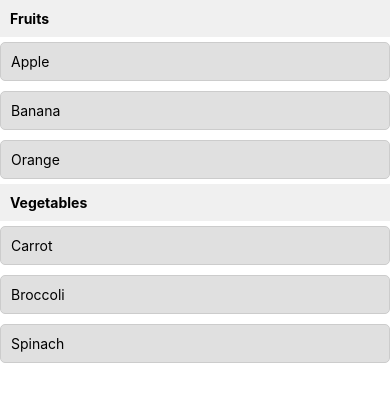
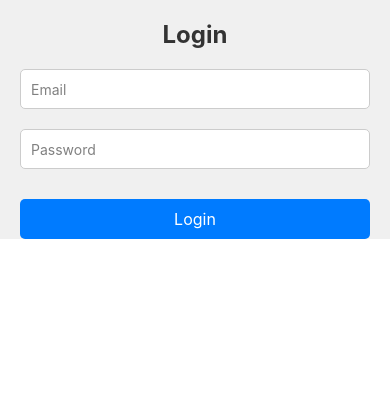
Before and after one commit to R-e-h-a-n-N-a-s-e-e-r/leaning-React-Native, a React Native app: screen / in a window 390 px wide. Shown: the top 402 px of the page. Built offline with nearby package versions, Linux system fonts and the light colour scheme.

Commit message:
Simple LoginForm

```diff
--- a/App.tsx
+++ b/App.tsx
@@ -1,13 +1,6 @@
 import { Button, StyleSheet, Text, View } from 'react-native';
 import React from 'react';
-import First from './src/Components/First';
-import OnPress from './src/Components/OnPress';
-import UseState from './src/Components/UseState';
-import Props from './src/Components/Props';
-import InputText from './src/Components/InputText';
-import Styling from './src/Components/Styling';
-import FlatListScreen from './src/Components/FlatListScreen';
-import SectionListScreen from './src/Components/SectionListScreen';
+import LoginForm from './src/Components/LoginForm';
 
 const App = () => {
   return (
@@ -18,7 +11,8 @@
       {/* <InputText/> */}
       {/* <Styling /> */}
       {/* <FlatListScreen /> */}
-      <SectionListScreen />
+      {/* <SectionListScreen /> */}
+      <LoginForm />
     </View>
   );
 };
--- /dev/null
+++ b/src/Components/LoginForm.tsx
@@ -0,0 +1,84 @@
+import {
+
+  StyleSheet,
+  Text,
+  TextInput,
+  TouchableOpacity,
+  View,
+} from 'react-native';
+import React, { useState } from 'react';
+
+const LoginForm = () => {
+  const [Email, setEmail] = useState('');
+  const [Password, setPassword] = useState('');
+  const handleLogin = () => {
+    console.log(`Email: ${Email}, Password: ${Password}`);
+    setEmail('');
+    setPassword('');
+  };
+
+  return (
+    <View style={styles.Container}>
+      <Text style={styles.Heading}>Login</Text>
+      <TextInput
+        value={Email}
+        placeholder="Email"
+        onChangeText={setEmail}
+        keyboardType="email-address"
+        placeholderTextColor={'gray'}
+        autoCapitalize="none"
+        style={styles.Input}
+      />
+      <TextInput
+        value={Password}
+        placeholder="Password"
+        onChangeText={setPassword}
+        style={styles.Input}
+        placeholderTextColor={'gray'}
+        secureTextEntry
+      />
+      <TouchableOpacity style={styles.Button} onPress={handleLogin}>
+        <Text style={styles.ButtonText}>Login</Text>
+      </TouchableOpacity>
+    </View>
+  );
+};
+
+export default LoginForm;
+
+const styles = StyleSheet.create({
+  Container: {
+    backgroundColor: '#f0f0f0ff',
+    height: '100%',
+  },
+  Heading: {
+    fontSize: 24,
+    fontWeight: 'bold',
+    margin: 20,
+    textAlign: 'center',
+    color: '#333',
+  },
+  Button: {
+    backgroundColor: '#007bff',
+    padding: 10,
+    borderRadius: 5,
+    alignItems: 'center',
+    marginHorizontal: 20,
+    marginTop: 10,
+  },
+  ButtonText: {
+    color: '#fff',
+    fontSize: 16,
+  },
+  Input: {
+    height: 40,
+    borderColor: '#ccc',
+    borderWidth: 1,
+    marginBottom: 20,
+    paddingHorizontal: 10,
+    backgroundColor: '#fff',
+    borderRadius: 5,
+    marginHorizontal: 20,
+    padding: 10,
+  },
+});
```
